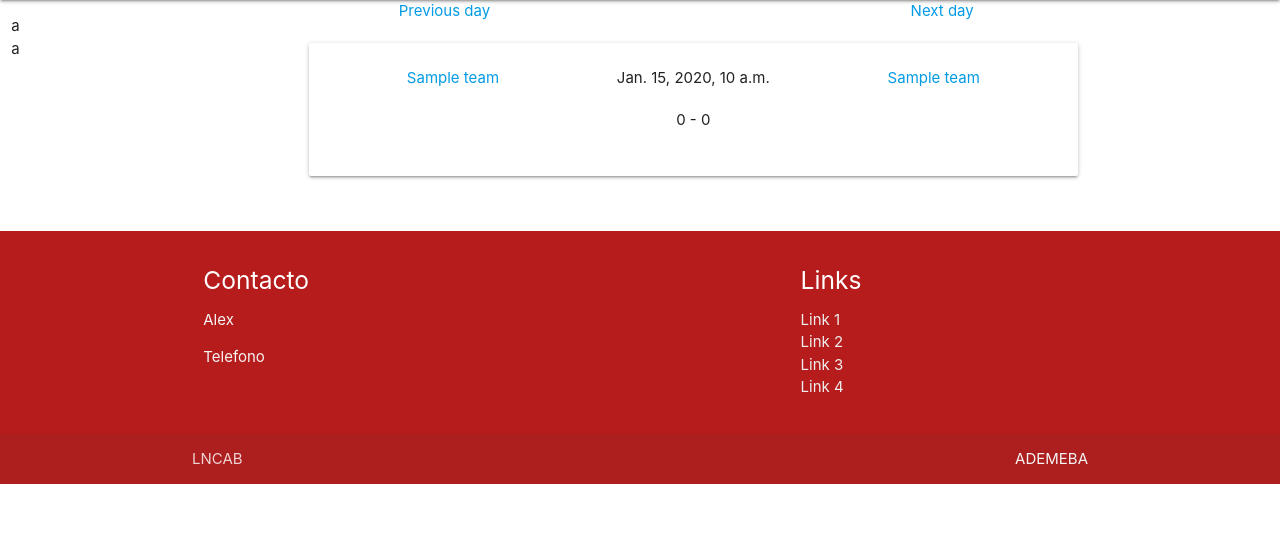
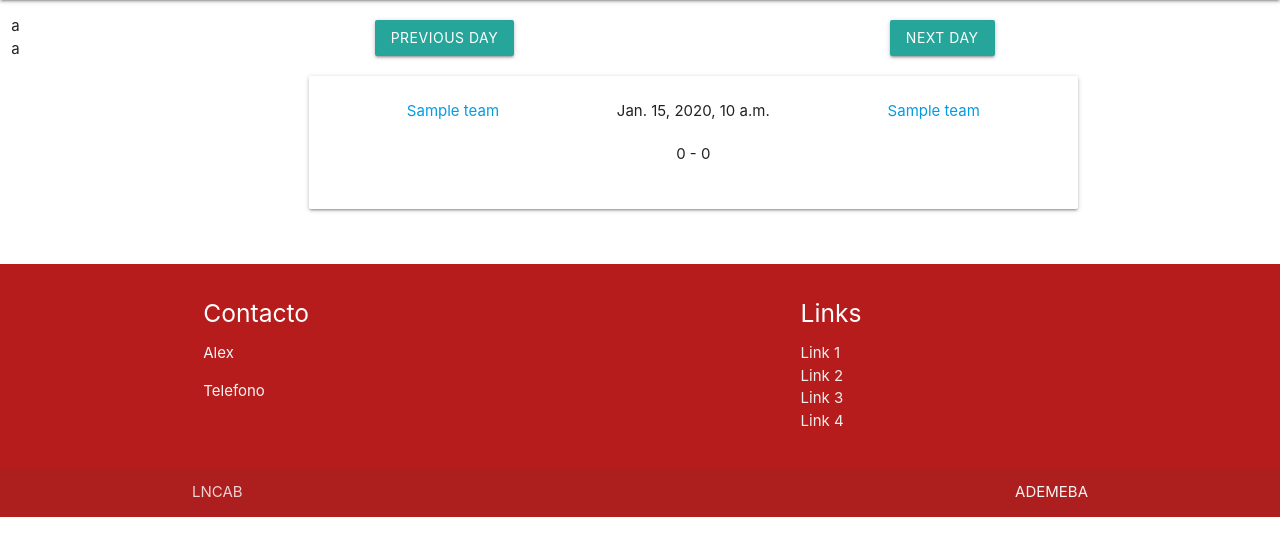
Before and after one commit to mace2/LNCAB, a Django app: page /tournaments/games/1/ in a window 1280 px wide. Shown: the part 64-620 px from the top of the page. Run offline with Django 3.2, Linux system fonts and the light colour scheme; tables that the repository leaves empty hold one stand-in row (values such as "Sample post").

Commit message:
add buttons

```diff
--- a/LNCAB/tournaments/templates/tournaments/index.html
+++ b/LNCAB/tournaments/templates/tournaments/index.html
@@ -63,12 +63,13 @@
         </ul>
     </div>
     <div class="col s7 pull-s1">
+        <div class="row"></div>
         <div class="row">
             <div class="col s4 center-align">
-                <a href="/tournaments/games/{{ day.number }}">Previous day</a>
+                <a class="waves-effect waves-light btn" href="/tournaments/games/{{ day.number }}">Previous day</a>
             </div>
             <div class="col s4 push-s4 center-align">
-                <a href="/tournaments/games/{{ day.number }}">Next day</a>
+                <a class="waves-effect waves-light btn" href="/tournaments/games/{{ day.number }}">Next day</a>
             </div>
         </div>
         <div class="row">
```
